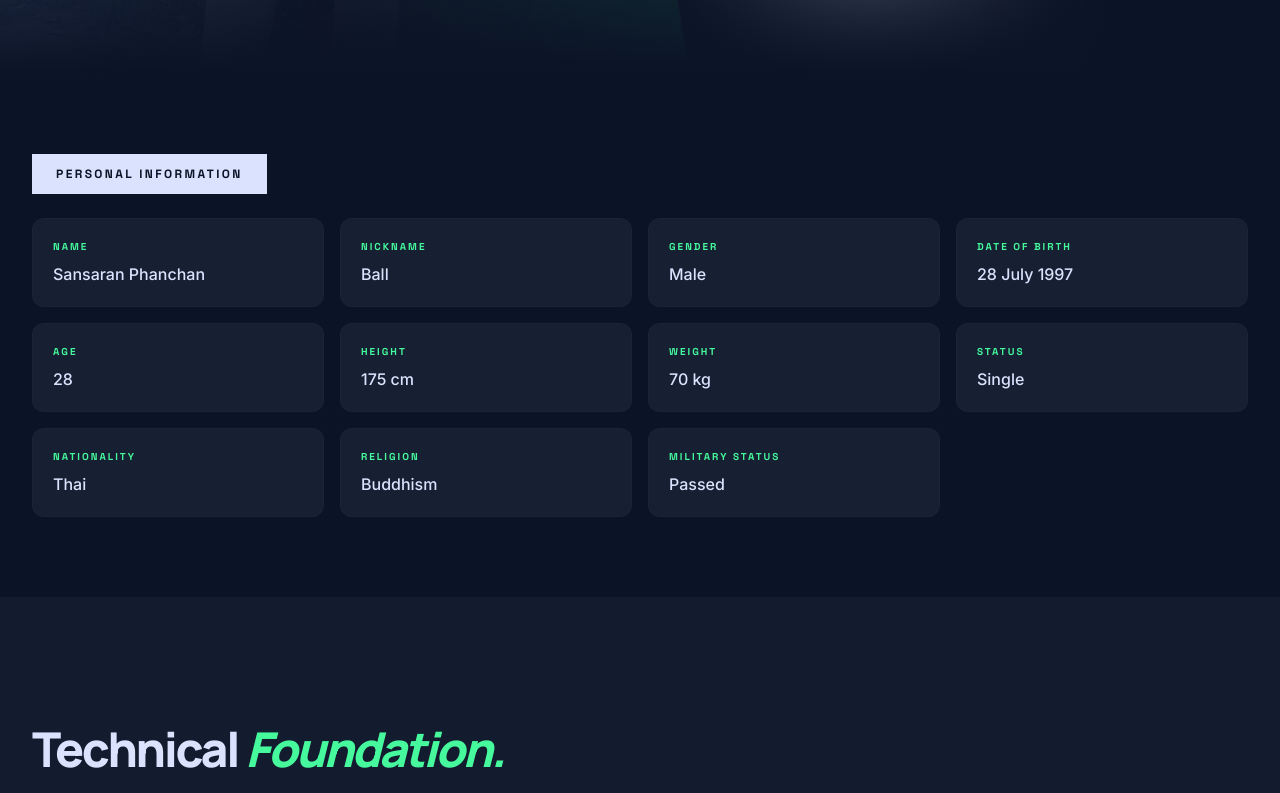
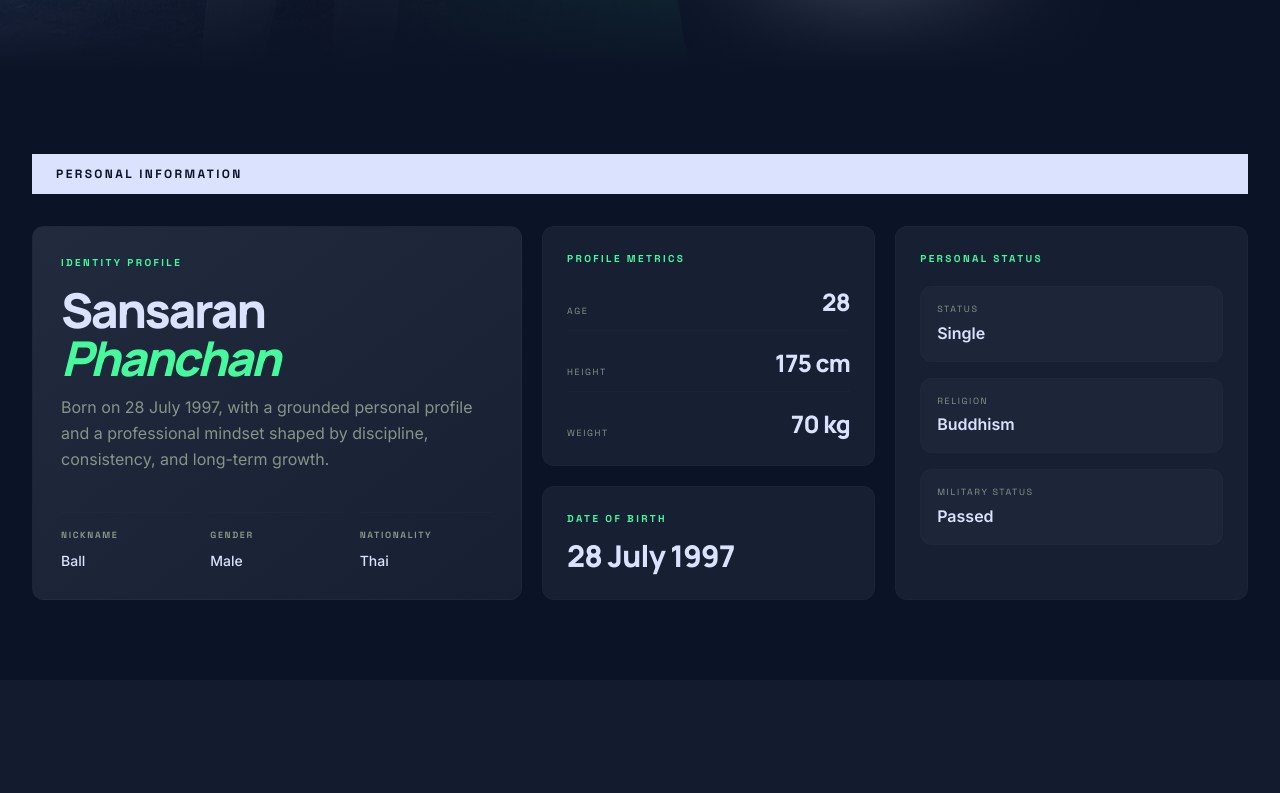
Before and after one commit to sansaran1234/MyPortfolio, a Next.js app: page / in a window 1280 px wide. Shown: the part 726-1519 px from the top of the page. Built offline with nearby package versions, Linux system fonts and the light colour scheme.

Commit message:
refactor: redesign PersonalInformation component with dynamic age calculation and updated layout structure

```diff
--- a/src/components/home/PersonalInformation.tsx
+++ b/src/components/home/PersonalInformation.tsx
@@ -4,21 +4,37 @@ import { motion } from "motion/react";
 import { techStackGridCascade } from "../../animations/common.animations";
 import { Card } from "../ui/Card";
 
-const PERSONAL_INFORMATION = [
-  { label: "Name", value: "Sansaran Phanchan" },
+const DATE_OF_BIRTH = new Date("1997-07-28");
+
+const IDENTITY_DETAILS = [
   { label: "Nickname", value: "Ball" },
   { label: "Gender", value: "Male" },
-  { label: "Date of birth", value: "28 July 1997" },
-  { label: "Age", value: "28" },
-  { label: "Height", value: "175 cm" },
-  { label: "Weight", value: "70 kg" },
+  { label: "Nationality", value: "Thai" },
+];
+
+const PERSONAL_STATUS = [
   { label: "Status", value: "Single" },
-  { label: "Nationality", value: "Thai" },
   { label: "Religion", value: "Buddhism" },
   { label: "Military Status", value: "Passed" },
 ];
 
 export const PersonalInformation = () => {
+  const today = new Date();
+  let age = today.getFullYear() - DATE_OF_BIRTH.getFullYear();
+  const hasHadBirthdayThisYear =
+    today.getMonth() > DATE_OF_BIRTH.getMonth() ||
+    (today.getMonth() === DATE_OF_BIRTH.getMonth() && today.getDate() >= DATE_OF_BIRTH.getDate());
+
+  if (!hasHadBirthdayThisYear) {
+    age -= 1;
+  }
+
+  const profileMetrics = [
+    { label: "Age", value: String(age) },
+    { label: "Height", value: "175 cm" },
+    { label: "Weight", value: "70 kg" },
+  ];
+
   return (
     <motion.section
       id="personal-information"
@@ -30,31 +46,108 @@ export const PersonalInformation = () => {
     >
       <div className="w-full max-w-7xl">
         <motion.div variants={techStackGridCascade.heading}>
+          <div className="flex flex-col gap-4">
             <div className="inline-flex bg-foreground px-6 py-3 text-background">
               <span className="font-technical text-xs uppercase font-black tracking-[0.2em]">
                 Personal Information
               </span>
             </div>
+          </div>
         </motion.div>
 
         <motion.div
-          className="mt-6 grid grid-cols-1 gap-4 sm:grid-cols-2 lg:grid-cols-4"
+          className="mt-8 grid grid-cols-1 gap-5 lg:grid-cols-[1.25fr_0.85fr_0.9fr]"
           variants={techStackGridCascade.grid}
         >
-          {PERSONAL_INFORMATION.map((item) => (
-            <motion.div key={item.label} variants={techStackGridCascade.card}>
-              <Card variant="medium" className="h-full border border-outline-variant/10 bg-surface-container p-5">
-                <div className="flex flex-col gap-2">
-                  <span className="font-technical text-[10px] uppercase font-black tracking-[0.2em] text-primary">
+          <motion.div variants={techStackGridCascade.card}>
+            <Card variant="high" className="h-full border border-outline-variant/10 bg-linear-to-br from-surface-container-high to-surface-container p-7">
+              <div className="flex h-full flex-col justify-between gap-10">
+                <div className="flex flex-col gap-4">
+                  <span className="font-technical text-[10px] uppercase font-black tracking-[0.24em] text-primary">
+                    Identity Profile
+                  </span>
+                  <div className="flex flex-col gap-3">
+                    <h3 className="font-display text-4xl font-black tracking-tighter text-foreground md:text-5xl">
+                      Sansaran
+                      <span className="block text-primary italic">Phanchan</span>
+                    </h3>
+                    <p className="font-body text-base leading-relaxed text-outline">
+                      Born on 28 July 1997, with a grounded personal profile and a professional mindset shaped by discipline, consistency, and long-term growth.
+                    </p>
+                  </div>
+                </div>
+                <div className="grid grid-cols-1 gap-4 sm:grid-cols-3">
+                  {IDENTITY_DETAILS.map((item) => (
+                    <div key={item.label} className="flex flex-col gap-2 border-t border-outline-variant/10 pt-4">
+                      <span className="font-technical text-[9px] uppercase font-black tracking-[0.18em] text-outline">
                         {item.label}
                       </span>
-                  <p className="font-body text-base font-medium text-foreground">
+                      <span className="font-body text-sm font-medium text-foreground">
                         {item.value}
-                  </p>
+                      </span>
+                    </div>
+                  ))}
+                </div>
               </div>
             </Card>
           </motion.div>
+
+          <motion.div className="grid grid-cols-1 gap-5" variants={techStackGridCascade.card}>
+            <Card variant="medium" className="border border-outline-variant/10 bg-surface-container p-6">
+              <div className="flex flex-col gap-5">
+                <span className="font-technical text-[10px] uppercase font-black tracking-[0.24em] text-primary">
+                  Profile Metrics
+                </span>
+                <div className="grid grid-cols-1 gap-4">
+                  {profileMetrics.map((item) => (
+                    <div key={item.label} className="flex items-end justify-between gap-4 border-b border-outline-variant/10 pb-3 last:border-b-0 last:pb-0">
+                      <span className="font-technical text-[9px] uppercase tracking-[0.18em] text-outline">
+                        {item.label}
+                      </span>
+                      <span className="font-display text-2xl font-black tracking-tight text-foreground">
+                        {item.value}
+                      </span>
+                    </div>
                   ))}
+                </div>
+              </div>
+            </Card>
+
+            <Card variant="medium" className="border border-outline-variant/10 bg-surface-container p-6">
+              <div className="flex flex-col gap-3">
+                <span className="font-technical text-[10px] uppercase font-black tracking-[0.24em] text-primary">
+                  Date of Birth
+                </span>
+                <span className="font-display text-3xl font-black tracking-tight text-foreground">
+                  28 July 1997
+                </span>
+              </div>
+            </Card>
+          </motion.div>
+
+          <motion.div variants={techStackGridCascade.card}>
+            <Card variant="medium" className="h-full border border-outline-variant/10 bg-surface-container p-6">
+              <div className="flex h-full flex-col gap-5">
+                <span className="font-technical text-[10px] uppercase font-black tracking-[0.24em] text-primary">
+                  Personal Status
+                </span>
+                <div className="flex flex-col gap-4">
+                  {PERSONAL_STATUS.map((item) => (
+                    <div key={item.label} className="rounded-xl border border-outline-variant/10 bg-surface-container-high/60 p-4">
+                      <div className="flex flex-col gap-1">
+                        <span className="font-technical text-[9px] uppercase tracking-[0.18em] text-outline">
+                          {item.label}
+                        </span>
+                        <span className="font-body text-base font-semibold text-foreground">
+                          {item.value}
+                        </span>
+                      </div>
+                    </div>
+                  ))}
+                </div>
+              </div>
+            </Card>
+          </motion.div>
         </motion.div>
       </div>
     </motion.section>
```
Lines whose indentation alone changed are shown as unchanged.
